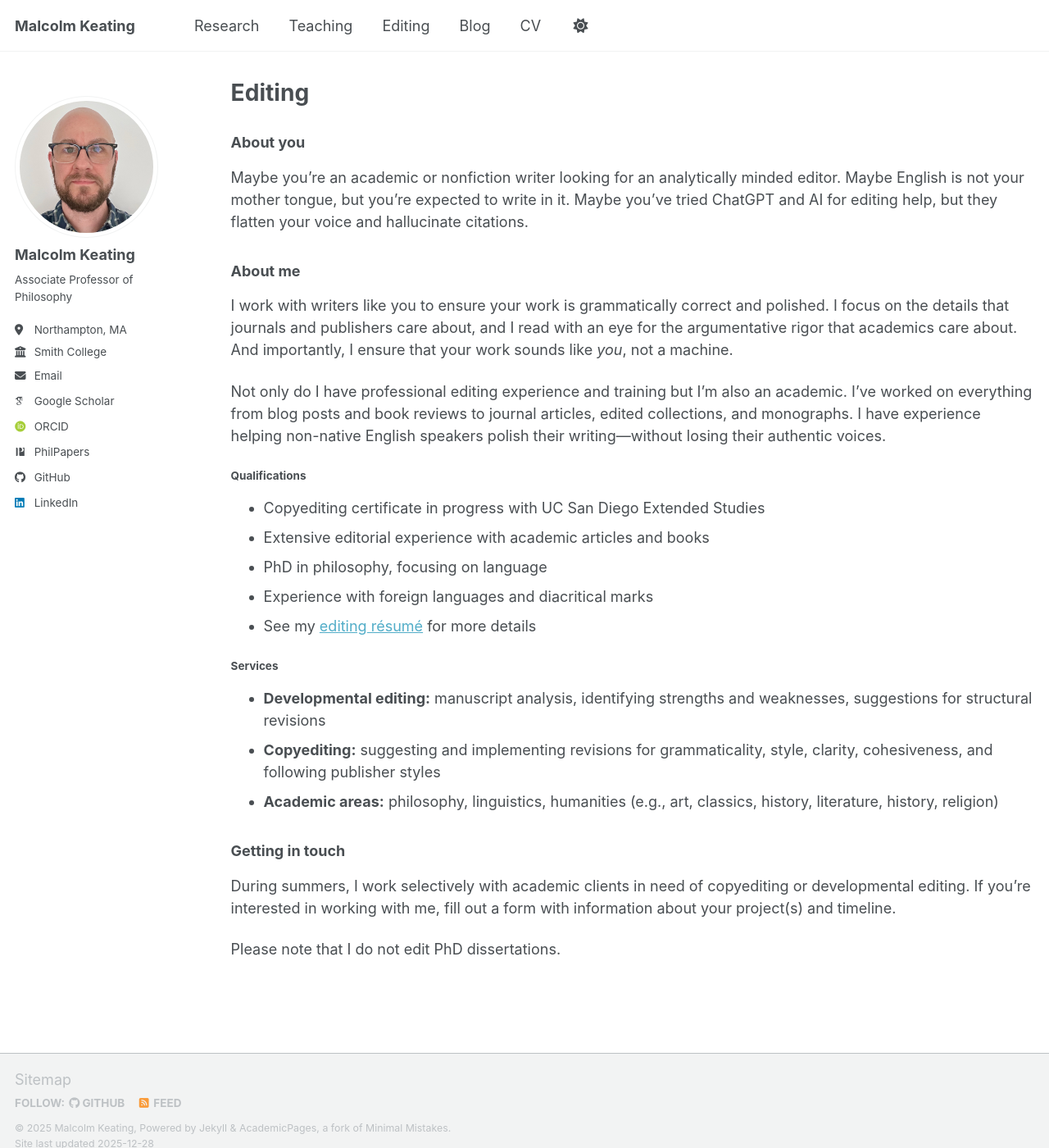
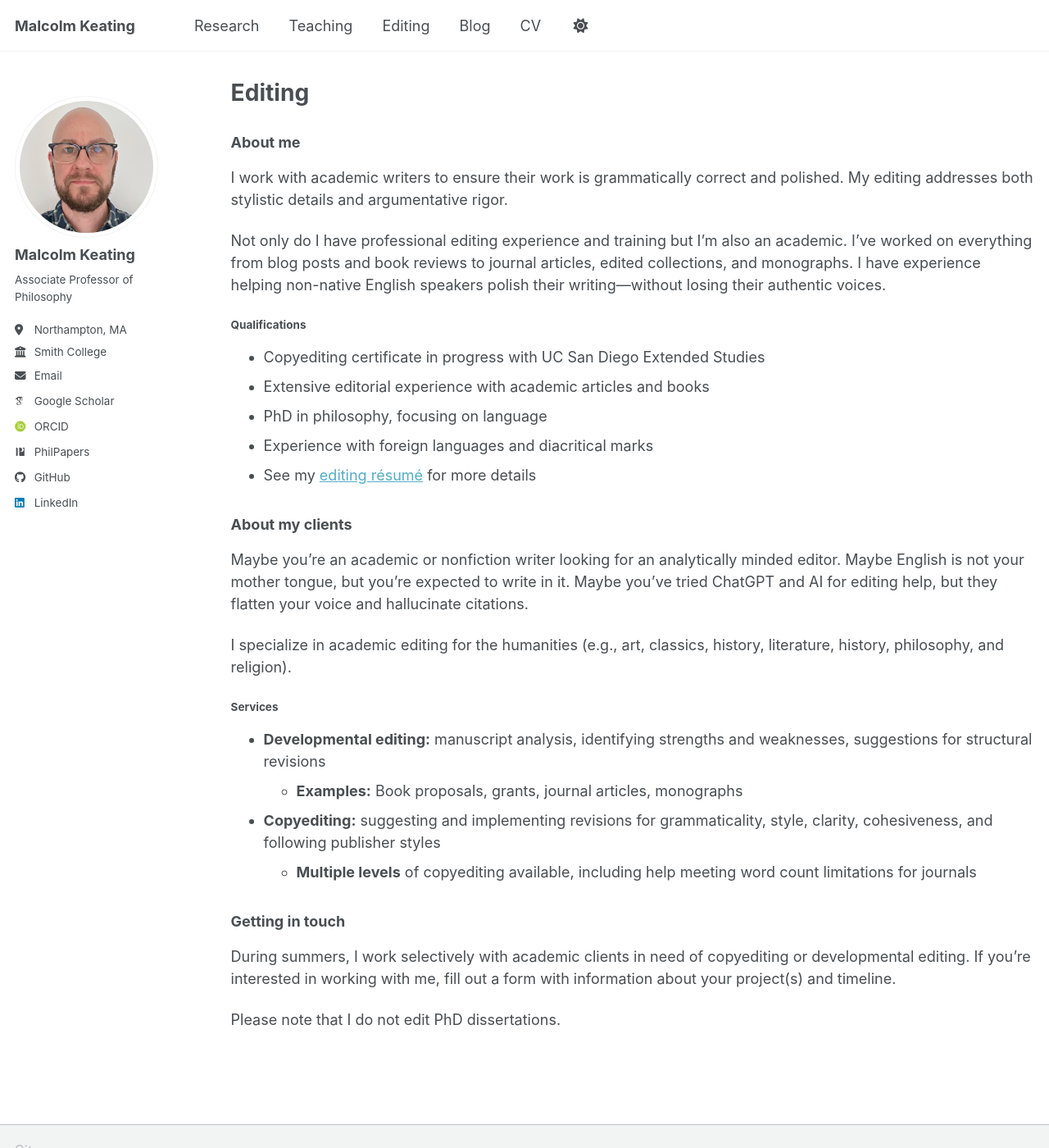
Before and after one commit to malcolmkeating/malcolmkeating.github.io, a Jekyll site: the page built from _pages/editing.md, in a window 1280 px wide and 1400 px high. Shown: the whole window at 82% size. Built offline with Jekyll 4.4.1, drawn with Linux system fonts in a browser that asks for light colours; some web fonts are replaced; a script bundle is joined from its source files by our own code; library files that are not in the unit come from our copies.

Commit message:
Update editing.md

```diff
--- a/_pages/editing.md
+++ b/_pages/editing.md
@@ -3,13 +3,9 @@ title: "Editing"
 layout: archive
 permalink: /editing/
 ---
-### About you ###
-
-Maybe you're an academic or nonfiction writer looking for an analytically minded editor. Maybe English is not your mother tongue, but you're expected to write in it. Maybe you've tried ChatGPT and AI for editing help, but they flatten your voice and hallucinate citations.
-
 ### About me ###
 
-I work with writers like you to ensure your work is grammatically correct and polished. I focus on the details that journals and publishers care about, and I read with an eye for the argumentative rigor that academics care about. And importantly, I ensure that your work sounds like *you*, not a machine.
+I work with academic writers to ensure their work is grammatically correct and polished. My editing addresses both stylistic details and argumentative rigor.
 
 Not only do I have professional editing experience and training but I'm also an academic. I've worked on everything from blog posts and book reviews to journal articles, edited collections, and monographs. I have experience helping non-native English speakers polish their writing—without losing their authentic voices.
 
@@ -20,10 +16,17 @@ Not only do I have professional editing experience and training but I'm also an
 + Experience with foreign languages and diacritical marks
 + See my [editing résumé](https://malcolmkeating.github.io/editing-resume/) for more details
 
+### About my clients ###
+
+Maybe you're an academic or nonfiction writer looking for an analytically minded editor. Maybe English is not your mother tongue, but you're expected to write in it. Maybe you've tried ChatGPT and AI for editing help, but they flatten your voice and hallucinate citations.
+
+I specialize in academic editing for the humanities (e.g., art, classics, history, literature, history, philosophy, and religion).
+
 #### Services ####
 + **Developmental editing:** manuscript analysis, identifying strengths and weaknesses, suggestions for structural revisions
+  + **Examples:** Book proposals, grants, journal articles, monographs
 + **Copyediting:** suggesting and implementing revisions for grammaticality, style, clarity, cohesiveness, and following publisher styles
-+ **Academic areas:** philosophy, linguistics, humanities (e.g., art, classics, history, literature, history, religion)
+  + **Multiple levels** of copyediting available, including help meeting word count limitations for journals
 
 ### Getting in touch ###
 
```
